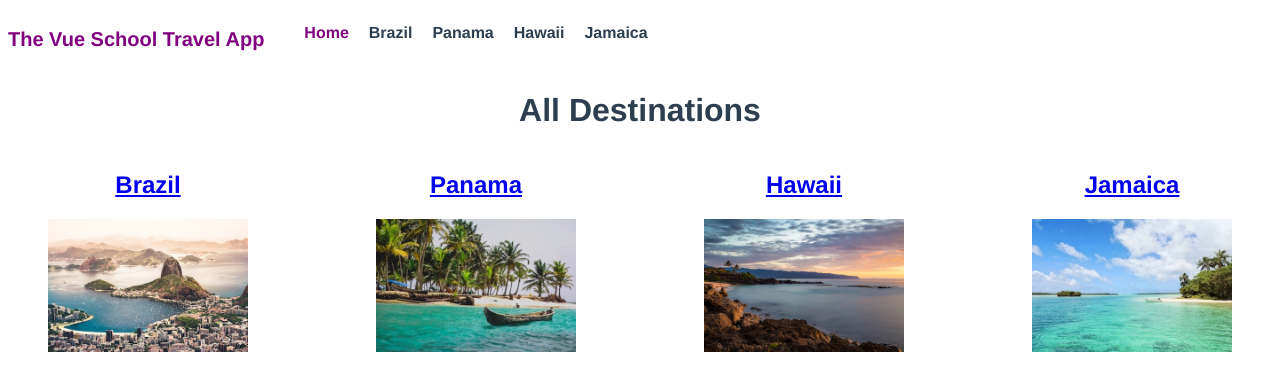
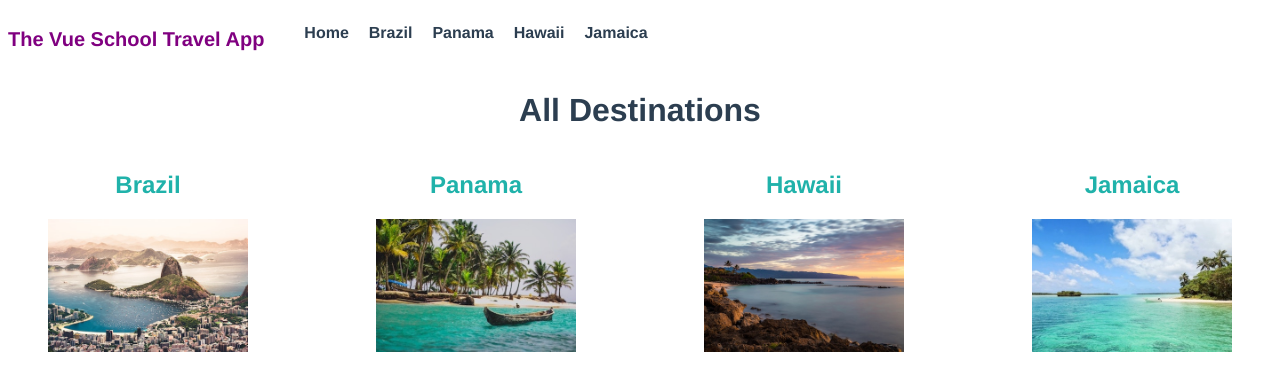
Before and after one commit to JuditAldeguer/vue-router-travel-guide, a Vue app: page /#/ in a window 1280 px wide. Shown: the top 390 px of the page. Built offline with nearby package versions, Linux system fonts and the light colour scheme.

Commit message:
refactor: detach DestinationDetails from .params

```diff
--- a/src/components/TheNavigation.vue
+++ b/src/components/TheNavigation.vue
@@ -9,7 +9,10 @@
         :key="destination.name"
       >
         <router-link
-          :to="{ name: 'DestinationDetails', params: { id: destination.id } }"
+          :to="{
+            name: 'DestinationDetails',
+            params: { slug: destination.slug },
+          }"
         >
           {{ destination.name }}
         </router-link>
@@ -23,8 +26,7 @@ import store from "@/store";
 export default {
   data() {
     return {
-      destinationId: this.$route.params.id,
-      destinations: store.destinations
+      destinations: store.destinations,
     };
   },
 };
@@ -45,19 +47,18 @@ export default {
   color: purple;
 }
 
-.nav-links{
-
+.nav-links {
   display: flex;
 }
 
-.links{
+.links {
   padding-right: 20px;
   list-style: none;
 }
-.links:hover{
+.links:hover {
   text-decoration: underline;
 }
-.logo{
+.logo {
   font-size: 20px;
   color: purple;
   font-weight: bold;
--- a/src/router/index.js
+++ b/src/router/index.js
@@ -1,25 +1,27 @@
 import Vue from "vue";
-import VueRouter from "vue-router";
+import Router from "vue-router";
 import Home from "../views/Home.vue";
 
-Vue.use(VueRouter);
+Vue.use(Router);
 
-const routes = [
+export default new Router({
+  mode: "history",
+  linkExactActiveClass: "router-link-exact-active",
+  routes: [
     {
       path: "/",
       name: "Home",
       component: Home,
+      props: true,
     },
     {
-    path: "/details:id",
+      path: "/details:slug",
       name: "DestinationDetails",
       component: () =>
-      import(/* webpackChunkName: "DestinationDetails" */ "../views/DestinationDetails.vue"),
+        import(
+          /* webpackChunkName: "DestinationDetails" */ "../views/DestinationDetails.vue"
+        ),
+      props: true,
     },
-];
-
-const router = new VueRouter({
-  routes,
+  ],
 });
-
-export default router;
--- a/src/views/Home.vue
+++ b/src/views/Home.vue
@@ -3,11 +3,21 @@
     <h1>All Destinations</h1>
     <div class="destinations">
       <div v-for="destination in destinations" :key="destination.name">
-        <router-link :to="{name: 'DestinationDetails', params: {id:destination.id}}">
+        <router-link
+          :to="{
+            name: 'DestinationDetails',
+            params: { slug: destination.slug },
+          }"
+        >
           <h2>{{ destination.name }}</h2>
         </router-link>
         <figure>
-          <router-link :to="{name: 'DestinationDetails', params: {id:destination.id}}">
+          <router-link
+            :to="{
+              name: 'DestinationDetails',
+              params: { slug: destination.slug },
+            }"
+          >
             <img
               :src="require(`../assets/${destination.image}`)"
               :alt="destination.name"
@@ -47,4 +57,14 @@ img {
   display: flex;
   justify-content: space-between;
 }
+
+a {
+  color: lightseagreen;
+  text-decoration: none;
+}
+
+a:hover,
+a:visited {
+  text-decoration: underline;
+}
 </style>
```
Lines whose indentation alone changed are shown as unchanged.
